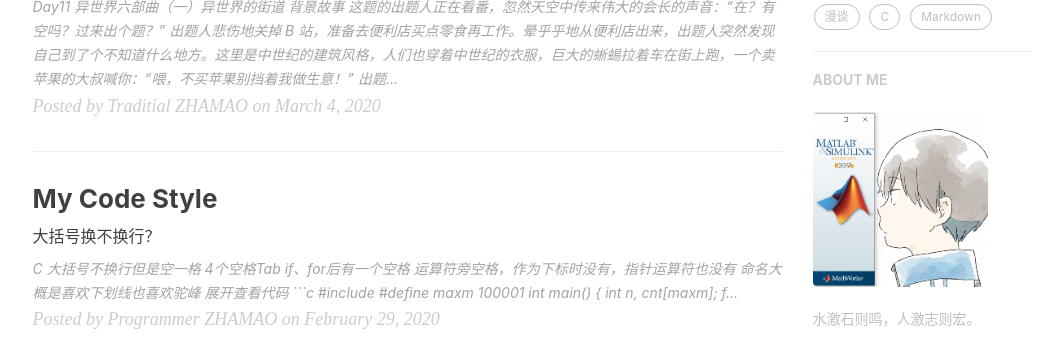
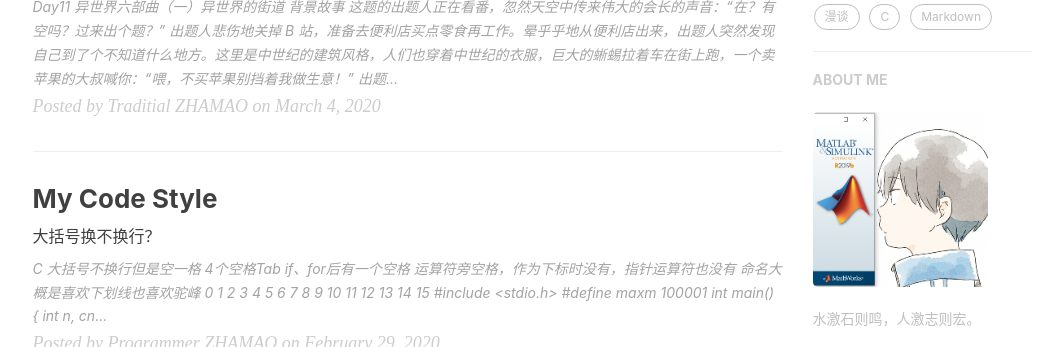
Before and after one commit to lzzmm/lzzmm.github.io, a Jekyll site: the page built from index.html, in a window 1280 px wide and 900 px high, scrolled down 547 px, cut to the strip 0-347 px from the top of the window. Shown: the whole strip, without its empty margins (135-1198 px from the left). Built offline with Jekyll 4.4.1, drawn with Linux system fonts in a browser that asks for light colours; nearby versions of some CDN libraries; the list of posts is cut into pages by our own code; comment, search, counter and statistics services are not loaded.

Commit message:
Update 2020-02-29-my-code-style.md

````diff
--- a/_posts/2020-02-29-my-code-style.md
+++ b/_posts/2020-02-29-my-code-style.md
@@ -19,28 +19,25 @@
 - if、for后有一个空格
 - 运算符旁空格，作为下标时没有，指针运算符也没有
 - 命名大概是喜欢下划线也喜欢驼峰
-<details>
-  <summary> 展开查看代码 </summary>
 
-  ```c
-    #include <stdio.h>
-    #define maxm 100001
-    int main() {
-        int n, cnt[maxm];
-        for (;;);
-        if (condition) {
-            printf("helloworld\n");
-        } else if (condition) {
-            printf("你好\n");
-            while (1) {
-                if (scanf("%d", &n) == 1) printf("True\n");
-                else printf("False\n");
-            }
+```c
+#include <stdio.h>
+#define maxm 100001
+int main() {
+    int n, cnt[maxm];
+    for (; ; );
+    if (condition) {
+        printf("helloworld\n");
+    } else if (condition) {
+        printf("你好\n");
+        while (1) {
+            if (scanf("%d", &n) ==1) printf("True\n");
+            else printf("False\n");
         }
-        cnt[maxm-n] = cnt[n+1] + cnt[n%4] + n;
     }
-  ```
+    cnt[maxm-n] = cnt[n+1] + cn[n%4] + n;
+}
+```
 
-</details>
 
 To be continue;
````
